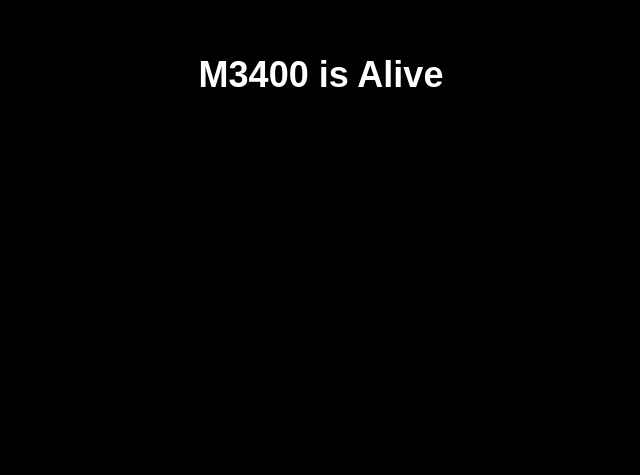
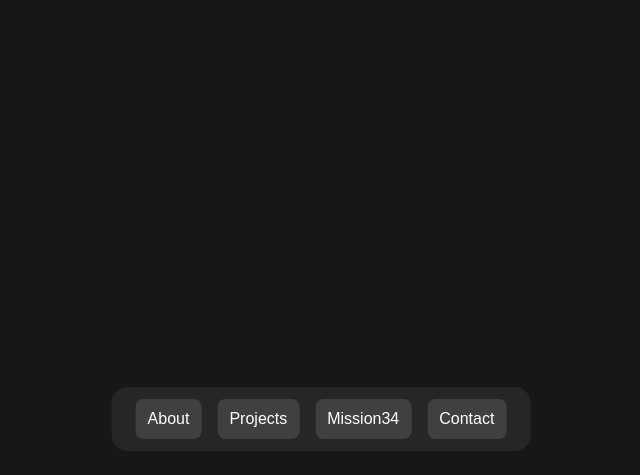
Before and after one commit to vitthalhumbe/m3400, a Next.js app: page / in a window 1280 px wide. Shown: the part 325-800 px from the top of the page, without its empty margins (319-959 px from the left). Built offline with nearby package versions, Linux system fonts and the light colour scheme.

Commit message:
using Gen AI I Functionalities Added

```diff
--- a/src/app/page.tsx
+++ b/src/app/page.tsx
@@ -1,8 +1,5 @@
-import Image from "next/image";
+import Desktop from "@/components/desktop/Desktop"
+
 export default function Home() {
-  return (
-    <div className="h-screen bg-black text-white flex items-center justify-center">
-      <h1 className="text-4xl font-bold">M3400 is Alive</h1>
-    </div>
-  )
+  return <Desktop />
 }
--- /dev/null
+++ b/src/components/apps/AboutApp.tsx
@@ -0,0 +1,52 @@
+"use client"
+
+import { useState } from "react"
+import { motion } from "framer-motion"
+import Tabs from "@/components/windows/Tabs"
+
+const tabs = [
+  { id: "home", label: "Home" },
+  { id: "education", label: "Education" },
+  { id: "story", label: "My Story" },
+]
+
+export default function AboutApp() {
+  const [activeTab, setActiveTab] = useState("home")
+
+  return (
+    <div className="h-full flex flex-col">
+      <Tabs
+        tabs={tabs}
+        activeTab={activeTab}
+        onChange={setActiveTab}
+      />
+
+      <motion.div
+        key={activeTab}
+        initial={{ opacity: 0, y: 5 }}
+        animate={{ opacity: 1, y: 0 }}
+        transition={{ duration: 0.2 }}
+        className="p-4 text-sm text-neutral-300 flex-1 overflow-auto"
+      >
+
+        {activeTab === "home" && (
+          <p>
+            Hi, I’m Vitthal. I build systems, not just projects.
+          </p>
+        )}
+
+        {activeTab === "education" && (
+          <p>
+            AIML Diploma student with strong focus on algorithms and ML fundamentals.
+          </p>
+        )}
+
+        {activeTab === "story" && (
+          <p>
+            Mission34 is about disciplined growth — one system at a time.
+          </p>
+        )}
+      </motion.div>
+    </div>
+  )
+}
--- /dev/null
+++ b/src/components/desktop/Desktop.tsx
@@ -0,0 +1,28 @@
+"use client"
+
+import { useWindowManager } from "@/hooks/useWindowManager"
+import Dock from "./Dock"
+import AppWindow from "@/components/windows/AppWindow"
+
+export default function Desktop() {
+  const { windows, openWindow, bringToFront, closeWindow } =
+    useWindowManager()
+
+
+  return (
+    <div className="relative h-screen w-screen bg-neutral-900 text-white overflow-hidden">
+      {windows.map(win => (
+        <AppWindow
+          key={win.id}
+          id={win.id}
+          zIndex={win.zIndex}
+          onFocus={bringToFront}
+          onClose={closeWindow}
+        />
+
+      ))}
+
+      <Dock onOpen={openWindow} />
+    </div>
+  )
+}
--- /dev/null
+++ b/src/components/desktop/Dock.tsx
@@ -0,0 +1,34 @@
+"use client"
+
+import type { AppID } from "@/types/window"
+import { motion } from "framer-motion"
+
+type DockProps = {
+    onOpen: (id: AppID) => void
+}
+
+const apps: { id: AppID; label: string }[] = [
+    { id: "about", label: "About" },
+    { id: "projects", label: "Projects" },
+    { id: "mission34", label: "Mission34" },
+    { id: "contact", label: "Contact" },
+]
+
+export default function Dock({ onOpen }: DockProps) {
+    return (
+        <div className="absolute bottom-6 left-1/2 -translate-x-1/2 flex gap-4 bg-neutral-800 px-6 py-3 rounded-2xl">
+            {apps.map(app => (
+                <motion.button
+                    key={app.id}
+                    onClick={() => onOpen(app.id)}
+                    whileHover={{ scale: 1.3 }}
+                    transition={{ type: "spring", stiffness: 300 }}
+                    className="px-3 py-2 bg-neutral-700 rounded-lg hover:bg-neutral-600"
+                >
+                    {app.label}
+                </motion.button>
+
+            ))}
+        </div>
+    )
+}
--- /dev/null
+++ b/src/components/windows/AppWindow.tsx
@@ -0,0 +1,54 @@
+"use client"
+
+import AboutApp from "@/components/apps/AboutApp"
+import type { AppID } from "@/types/window"
+import { motion } from "framer-motion"
+
+type AppWindowProps = {
+  id: AppID
+  zIndex: number
+  onFocus: (id: AppID) => void
+  onClose: (id: AppID) => void
+}
+
+
+export default function AppWindow({
+  id,
+  zIndex,
+  onFocus,
+  onClose
+}: AppWindowProps) {
+  return (
+    <motion.div
+  onMouseDown={() => onFocus(id)}
+  initial={{ opacity: 0, scale: 0.95 }}
+  animate={{ opacity: 1, scale: 1 }}
+  transition={{ duration: 0.15 }}
+  className="absolute top-4 left-4 w-[98%] h-[87%] bg-neutral-800 border border-neutral-600 rounded-xl flex flex-col"
+  style={{ zIndex }}
+>
+
+      {/* Title bar */}
+      <div className="flex items-center justify-between px-4 py-2 bg-neutral-700 rounded-t-xl text-sm font-semibold">
+  <span>{id.toUpperCase()}</span>
+
+  <button
+    onClick={() => onClose(id)}
+    className="text-neutral-400 hover:text-red-400"
+  >
+    ✕
+  </button>
+</div>
+
+
+      {/* Content placeholder */}
+     <div className="flex-1 overflow-hidden">
+  {id === "about" && <AboutApp />}
+  {id === "projects" && <div className="p-4">Projects coming soon</div>}
+  {id === "mission34" && <div className="p-4">Mission34 in progress</div>}
+  {id === "contact" && <div className="p-4">Contact details here</div>}
+</div>
+
+    </motion.div>
+  )
+}
--- /dev/null
+++ b/src/components/windows/Tabs.tsx
@@ -0,0 +1,32 @@
+"use client"
+
+type Tab = {
+  id: string
+  label: string
+}
+
+type TabsProps = {
+  tabs: Tab[]
+  activeTab: string
+  onChange: (id: string) => void
+}
+
+export default function Tabs({ tabs, activeTab, onChange }: TabsProps) {
+  return (
+    <div className="flex gap-2 border-b border-neutral-600 px-4 py-2">
+      {tabs.map(tab => (
+        <button
+          key={tab.id}
+          onClick={() => onChange(tab.id)}
+          className={`text-sm px-3 py-1 rounded-md ${
+            activeTab === tab.id
+              ? "bg-neutral-700 text-white"
+              : "text-neutral-400 hover:text-white"
+          }`}
+        >
+          {tab.label}
+        </button>
+      ))}
+    </div>
+  )
+}
--- /dev/null
+++ b/src/hooks/useWindowManager.ts
@@ -0,0 +1,46 @@
+import { useState } from "react"
+import type { AppID, WindowInstance } from "@/types/window"
+
+export function useWindowManager() {
+  const [windows, setWindows] = useState<WindowInstance[]>([])
+  const [topZ, setTopZ] = useState(1)
+
+  const openWindow = (id: AppID) => {
+    setWindows(prev => {
+      const exists = prev.find(w => w.id === id)
+
+      if (exists) {
+        // bring existing window to front
+        return prev.map(w =>
+          w.id === id ? { ...w, zIndex: topZ } : w
+        )
+      }
+
+      // open new window
+      return [...prev, { id, zIndex: topZ }]
+    })
+
+    setTopZ(z => z + 1)
+  }
+
+  const closeWindow = (id: AppID) => {
+    setWindows(prev => prev.filter(w => w.id !== id))
+  }
+
+  const bringToFront = (id: AppID) => {
+    setWindows(prev =>
+      prev.map(w =>
+        w.id === id ? { ...w, zIndex: topZ } : w
+      )
+    )
+    setTopZ(z => z + 1)
+  }
+
+  return {
+    windows,
+    openWindow,
+    bringToFront,
+    closeWindow,
+  }
+
+}
--- /dev/null
+++ b/src/types/window.ts
@@ -0,0 +1,10 @@
+export type AppID =
+  | "about"
+  | "projects"
+  | "mission34"
+  | "contact"
+
+export type WindowInstance = {
+  id: AppID
+  zIndex: number
+}
```
